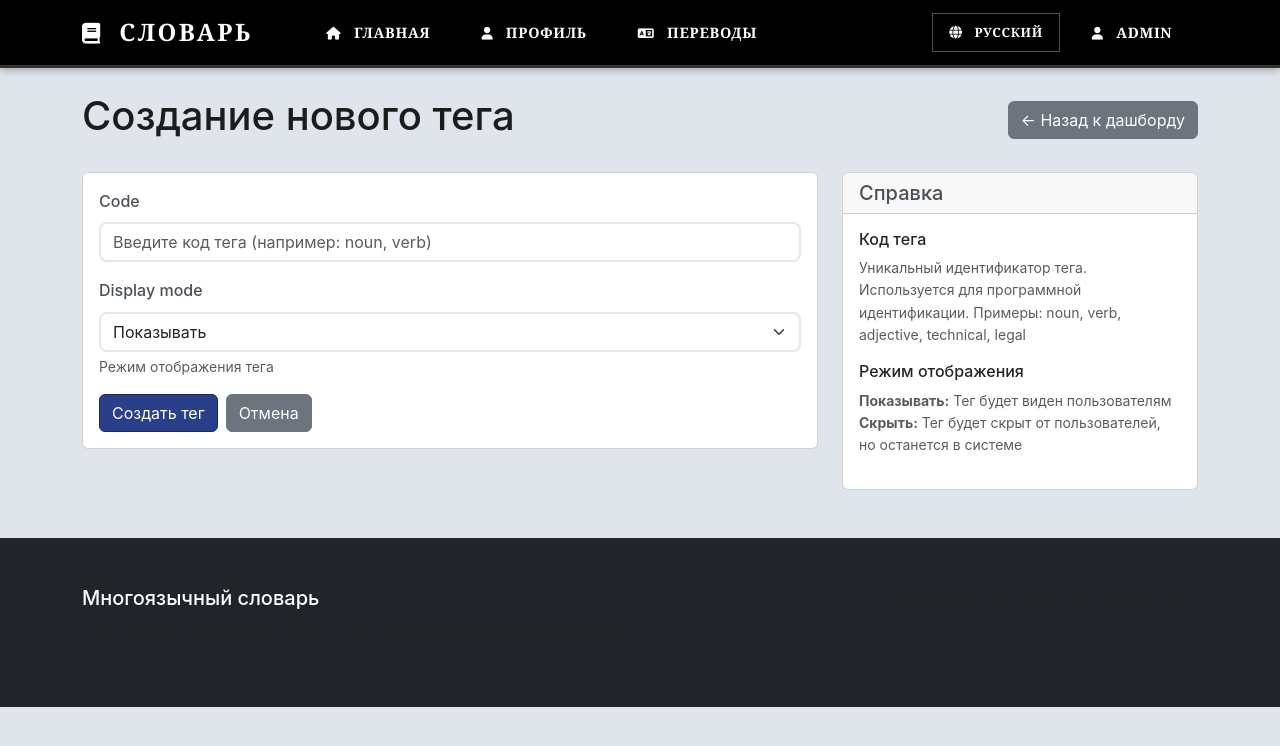
After one commit to leonardoerzhan1005/dict, a Django app: page /tag/create/ in a window 1280 px wide. The commit adds this page. Shown: the top 746 px of the page. Run offline with Django 4.2, Linux system fonts and the light colour scheme; a user stored in the database is signed in; some web fonts are replaced.

Commit message:
fix tags

```diff
--- a/dictionary/admin.py
+++ b/dictionary/admin.py
@@ -93,7 +93,8 @@ class TagTranslationInline(admin.TabularInline):
 
 @admin.register(Tag)
 class TagAdmin(TranslationDashboardAdmin):
-    list_display = ['code', 'get_translations_summary', 'get_missing_translations']
+    list_display = ['code', 'display_mode', 'get_translations_summary', 'get_missing_translations']
+    list_filter = ['display_mode']
     search_fields = ['code']
     inlines = [TagTranslationInline]
     actions = ['add_missing_translations']
--- a/dictionary/forms.py
+++ b/dictionary/forms.py
@@ -68,6 +68,8 @@ class WordForm(forms.ModelForm):
         help_text='Используйте редактор для форматирования текста'
     )
 
+
+
     class Meta:
         model = Word
         fields = ['word', 'meaning', 'language', 'category', 'tags', 'status', 'pronunciation', 'difficulty']
@@ -80,6 +82,12 @@ class WordForm(forms.ModelForm):
             'pronunciation': forms.TextInput(attrs={'class': 'form-control', 'placeholder': 'МФА транскрипция'}),
             'difficulty': forms.Select(attrs={'class': 'form-select'}),
         }
+
+    def __init__(self, *args, **kwargs):
+        super().__init__(*args, **kwargs)
+        # Показываем только видимые теги
+        if 'tags' in self.fields:
+            self.fields['tags'].queryset = Tag.objects.filter(display_mode='visible')
 
     def clean_word(self):
         """Валидация уникальности слова в рамках языка"""
@@ -161,3 +169,35 @@ class WordTranslationForm(forms.Form):
                 widget=forms.Textarea(attrs={'class': 'form-control', 'rows': 2}),
                 required=False
             )
+
+class TagForm(forms.ModelForm):
+    """Форма для создания/редактирования тегов"""
+
+    class Meta:
+        model = Tag
+        fields = ['code', 'display_mode']
+        widgets = {
+            'code': forms.TextInput(attrs={
+                'class': 'form-control',
+                'placeholder': 'Введите код тега (например: noun, verb)'
+            }),
+            'display_mode': forms.Select(attrs={
+                'class': 'form-select'
+            })
+        }
+
+    def clean_code(self):
+        """Валидация уникальности кода тега"""
+        code = self.cleaned_data.get('code')
+        if code:
+            # Проверка на дубликаты
+            existing = Tag.objects.filter(code__iexact=code)
+
+            # Исключаем текущий объект при редактировании
+            if self.instance and self.instance.pk:
+                existing = existing.exclude(pk=self.instance.pk)
+
+            if existing.exists():
+                raise forms.ValidationError(f'Тег с кодом "{code}" уже существует')
+
+        return code
--- /dev/null
+++ b/dictionary/templates/dictionary/tag_form.html
@@ -0,0 +1,112 @@
+{% extends "dictionary/base.html" %}
+
+{% block title %}{{ title }}{% endblock %}
+
+{% block content %}
+<div class="container mt-4">
+    <div class="d-flex justify-content-between align-items-center mb-4">
+        <h1>{{ title }}</h1>
+        <a href="{% url 'dictionary:translation_dashboard' %}" class="btn btn-secondary">← Назад к дашборду</a>
+    </div>
+
+    <div class="row">
+        <div class="col-md-8">
+            <div class="card">
+                <div class="card-body">
+                    <form method="post">
+                        {% csrf_token %}
+
+                        <div class="mb-3">
+                            <label for="{{ form.code.id_for_label }}" class="form-label">
+                                {{ form.code.label }}
+                            </label>
+                            {{ form.code }}
+                            {% if form.code.errors %}
+                                <div class="invalid-feedback d-block">
+                                    {% for error in form.code.errors %}
+                                        {{ error }}
+                                    {% endfor %}
+                                </div>
+                            {% endif %}
+                            {% if form.code.help_text %}
+                                <div class="form-text">{{ form.code.help_text }}</div>
+                            {% endif %}
+                        </div>
+
+                        <div class="mb-3">
+                            <label for="{{ form.display_mode.id_for_label }}" class="form-label">
+                                {{ form.display_mode.label }}
+                            </label>
+                            {{ form.display_mode }}
+                            {% if form.display_mode.errors %}
+                                <div class="invalid-feedback d-block">
+                                    {% for error in form.display_mode.errors %}
+                                        {{ error }}
+                                    {% endfor %}
+                                </div>
+                            {% endif %}
+                            {% if form.display_mode.help_text %}
+                                <div class="form-text">{{ form.display_mode.help_text }}</div>
+                            {% endif %}
+                        </div>
+
+                        <div class="d-flex gap-2">
+                            <button type="submit" class="btn btn-primary">{{ submit_text }}</button>
+                            <a href="{% url 'dictionary:translation_dashboard' %}" class="btn btn-secondary">Отмена</a>
+                        </div>
+                    </form>
+                </div>
+            </div>
+        </div>
+
+        <div class="col-md-4">
+            <div class="card">
+                <div class="card-header">
+                    <h5>Справка</h5>
+                </div>
+                <div class="card-body">
+                    <h6>Код тега</h6>
+                    <p class="small text-muted">
+                        Уникальный идентификатор тега. Используется для программной идентификации.
+                        Примеры: noun, verb, adjective, technical, legal
+                    </p>
+
+                    <h6>Режим отображения</h6>
+                    <p class="small text-muted">
+                        <strong>Показывать:</strong> Тег будет виден пользователям<br>
+                        <strong>Скрыть:</strong> Тег будет скрыт от пользователей, но останется в системе
+                    </p>
+
+
+
+                    {% if tag %}
+                        <hr>
+                        <h6>Информация о теге</h6>
+                        <p class="small text-muted">
+                            <strong>Создан:</strong> {{ tag.created_at|date:"d.m.Y H:i" }}<br>
+                            <strong>Обновлен:</strong> {{ tag.updated_at|date:"d.m.Y H:i" }}<br>
+                            <strong>Slug:</strong> {{ tag.slug }}
+                        </p>
+                    {% endif %}
+                </div>
+            </div>
+        </div>
+    </div>
+</div>
+
+<style>
+.form-label {
+    font-weight: 500;
+    color: #495057;
+}
+.card-header h5 {
+    margin: 0;
+    color: #495057;
+}
+.card-header h6 {
+    margin: 0;
+    color: #495057;
+    font-size: 0.9rem;
+}
+</style>
+{% endblock %}
--- a/dictionary/templates/dictionary/word_form.html
+++ b/dictionary/templates/dictionary/word_form.html
@@ -130,7 +130,7 @@
                                     {% endfor %}
                                 </div>
                             {% endif %}
-                            <div class="form-text">Можно выбрать несколько тегов или создать новые</div>
+                            <div class="form-text">Можно выбрать несколько тегов или оставить без тегов</div>
                         </div>
 
                         <div class="row">
@@ -1100,7 +1100,6 @@ function createCategory() {
 function createTag() {
     const code = document.getElementById('newTagCode').value.trim();
     const name = document.getElementById('newTagName').value.trim();
-    const description = document.getElementById('newTagDescription').value.trim();
 
     if (!code || !name) {
         alert('Пожалуйста, заполните обязательные поля (код и название)');
--- a/dictionary/urls.py
+++ b/dictionary/urls.py
@@ -42,6 +42,10 @@ urlpatterns = [
     path('translations/category/<slug:slug>/', views.category_translations_edit, name='category_translations_edit'),
     path('translations/tag/<slug:slug>/', views.tag_translations_edit, name='tag_translations_edit'),
     path('translations/interface/', views.interface_translations_edit, name='interface_translations_edit'),
+
+    # Управление тегами
+    path('tag/create/', views.tag_create, name='tag_create'),
+    path('tag/edit/<slug:slug>/', views.tag_edit, name='tag_edit'),
     path('translations/add-missing/', views.add_missing_translations, name='add_missing_translations'),
     path('translations/bulk-add/', views.bulk_add_missing_translations, name='bulk_add_missing_translations'),
     path('translations/progress/', views.translation_progress, name='translation_progress'),
--- a/dictionary/views.py
+++ b/dictionary/views.py
@@ -15,7 +15,7 @@ from django.core.files.storage import default_storage
 from django.core.files.base import ContentFile
 from django.conf import settings
 from .models import Category, CategoryTranslation, Tag, TagTranslation, Language, InterfaceTranslation, Word, Translation, CustomUser
-from .forms import CustomUserCreationForm, WordForm, WordTranslationForm, WordStatusChangeForm
+from .forms import CustomUserCreationForm, WordForm, WordTranslationForm, WordStatusChangeForm, TagForm
 import json
 import os
 import uuid
@@ -135,12 +135,14 @@ def word_detail(request, slug):
             )
             tags_with_translations.append({
                 'tag': tag,
-                'name': translation.name
+                'name': translation.name,
+                'display_mode': tag.display_mode
             })
         except TagTranslation.DoesNotExist:
             tags_with_translations.append({
                 'tag': tag,
-                'name': tag.code
+                'name': tag.code,
+                'display_mode': tag.display_mode
             })
 
     context = {
@@ -224,7 +226,8 @@ def translation_dashboard(request):
         tag_stats[tag.id] = {
             'total': total_languages,
             'translated': translated_languages,
-            'percentage': round((translated_languages / total_languages) * 100) if total_languages > 0 else 0
+            'percentage': round((translated_languages / total_languages) * 100) if total_languages > 0 else 0,
+            'display_mode': tag.display_mode
         }
 
     # Общая статистика
@@ -305,6 +308,13 @@ def tag_translations_edit(request, slug):
 
     if request.method == 'POST':
         with transaction.atomic():
+            # Обновляем режим отображения тега
+            display_mode = request.POST.get('display_mode')
+            if display_mode in ['visible', 'hidden']:
+                tag.display_mode = display_mode
+                tag.save()
+
+            # Обновляем переводы
             for language in languages:
                 name = request.POST.get(f'name_{language.code}')
 
@@ -318,7 +328,7 @@ def tag_translations_edit(request, slug):
                         translation.name = name
                         translation.save()
 
-        messages.success(request, f'Переводы для тега "{tag.code}" обновлены')
+        messages.success(request, f'Переводы и настройки для тега "{tag.code}" обновлены')
         return redirect('dictionary:translation_dashboard')
 
     # Получаем существующие переводы
@@ -332,6 +342,13 @@ def tag_translations_edit(request, slug):
         'tag': tag,
         'languages': languages,
         'translations': translations,
+        'debug_info': {
+            'display_mode': tag.display_mode,
+            'display_mode_type': type(tag.display_mode).__name__,
+            'display_mode_choices': Tag.DISPLAY_CHOICES,
+            'display_mode_repr': repr(tag.display_mode),
+            'display_mode_str': str(tag.display_mode),
+        }
     }
     return render(request, 'dictionary/tag_translations_edit.html', context)
 
@@ -1219,7 +1236,7 @@ def quick_translate(request):
     # Получение данных для фильтров
     languages = Language.objects.all().order_by('code')
     categories = Category.objects.all().order_by('code')
-    tags = Tag.objects.all().order_by('code')
+    tags = Tag.objects.filter(display_mode='visible').order_by('code')
 
     # Статистика
     total_terms = Word.objects.published().count()
@@ -1664,7 +1681,7 @@ def term_list(request):
     # Получение данных для фильтров
     languages = Language.objects.all().order_by('code')
     categories = Category.objects.all().order_by('code')
-    tags = Tag.objects.all().order_by('code')
+    tags = Tag.objects.filter(display_mode='visible').order_by('code')
 
     # Статистика
     total_terms = Word.objects.published().count()
@@ -1991,10 +2008,14 @@ def create_tag_api(request):
         data = json.loads(request.body)
         code = data.get('code', '').strip()
         name = data.get('name', '').strip()
-        description = data.get('description', '').strip()
+        display_mode = data.get('display_mode', 'visible').strip()
 
         if not code or not name:
             return JsonResponse({'error': 'Код и название обязательны'}, status=400)
+
+        # Проверяем корректность режима отображения
+        if display_mode not in ['visible', 'hidden']:
+            display_mode = 'visible'
 
         # Проверяем уникальность кода
         if Tag.objects.filter(code=code).exists():
@@ -2002,7 +2023,8 @@ def create_tag_api(request):
 
         # Создаем тег
         tag = Tag.objects.create(
-            code=code
+            code=code,
+            display_mode=display_mode
         )
 
         # Создаем переводы названий для всех языков
@@ -2013,13 +2035,13 @@ def create_tag_api(request):
                 language=language,
                 name=name  # Используем одно название для всех языков пока
             )
-            # Примечание: TagTranslation не имеет поля description
 
         return JsonResponse({
             'success': True,
             'tag': {
                 'id': tag.id,
-                'code': tag.code
+                'code': tag.code,
+                'display_mode': tag.display_mode
             }
         })
 
@@ -2068,3 +2090,63 @@ def change_word_status(request, slug):
         return JsonResponse({'error': 'Слово не найдено'}, status=404)
     except Exception as e:
         return JsonResponse({'error': str(e)}, status=500)
+
+@staff_member_required
+def tag_create(request):
+    """Создание нового тега"""
+    if request.method == 'POST':
+        form = TagForm(request.POST)
+        if form.is_valid():
+            tag = form.save()
+
+            # Создаем переводы названий для всех языков
+            languages = Language.objects.all()
+            for language in languages:
+                TagTranslation.objects.create(
+                    tag=tag,
+                    language=language,
+                    name=f"[{language.code}] {tag.code}"
+                )
+
+            messages.success(request, f'Тег "{tag.code}" успешно создан')
+            return redirect('dictionary:translation_dashboard')
+    else:
+        form = TagForm()
+
+    context = {
+        'form': form,
+        'title': 'Создание нового тега',
+        'submit_text': 'Создать тег',
+        'debug_info': {
+            'display_mode_choices': Tag.DISPLAY_CHOICES,
+            'form_display_mode': form['display_mode'].value() if 'display_mode' in form.fields else 'Нет поля',
+            'form_fields': list(form.fields.keys()),
+        }
+    }
+    return render(request, 'dictionary/tag_form.html', context)
+
+
+@staff_member_required
+def tag_edit(request, slug):
+    """Редактирование существующего тега"""
+    tag = get_object_or_404(Tag, slug=slug)
+
+    if request.method == 'POST':
+        form = TagForm(request.POST, instance=tag)
+        if form.is_valid():
+            form.save()
+            messages.success(request, f'Тег "{tag.code}" успешно обновлен')
+            return redirect('dictionary:translation_dashboard')
+    else:
+        form = TagForm(instance=tag)
+
+    context = {
+        'form': form,
+        'tag': tag,
+        'title': f'Редактирование тега: {tag.code}',
+        'submit_text': 'Сохранить изменения',
+        'debug_info': {
+            'display_mode_choices': Tag.DISPLAY_CHOICES,
+        }
+    }
+    return render(request, 'dictionary/tag_form.html', context)
```
Also changed, not shown: dictionary/api_views.py (+18 -2 lines), dictionary/models.py (+9 -1 lines), dictionary/templates/dictionary/home.html (+5 -5 lines), dictionary/templates/dictionary/tag_translations_edit.html (+24 -0 lines), dictionary/templates/dictionary/translation_dashboard.html (+55 -7 lines), dictionary/templates/dictionary/word_detail.html (+5 -3 lines), db.sqlite3, dictionary/migrations/0005_alter_word_difficulty.py (added), dictionary/migrations/0006_alter_word_difficulty.py (added), dictionary/migrations/0007_tag_display_mode.py (added).
